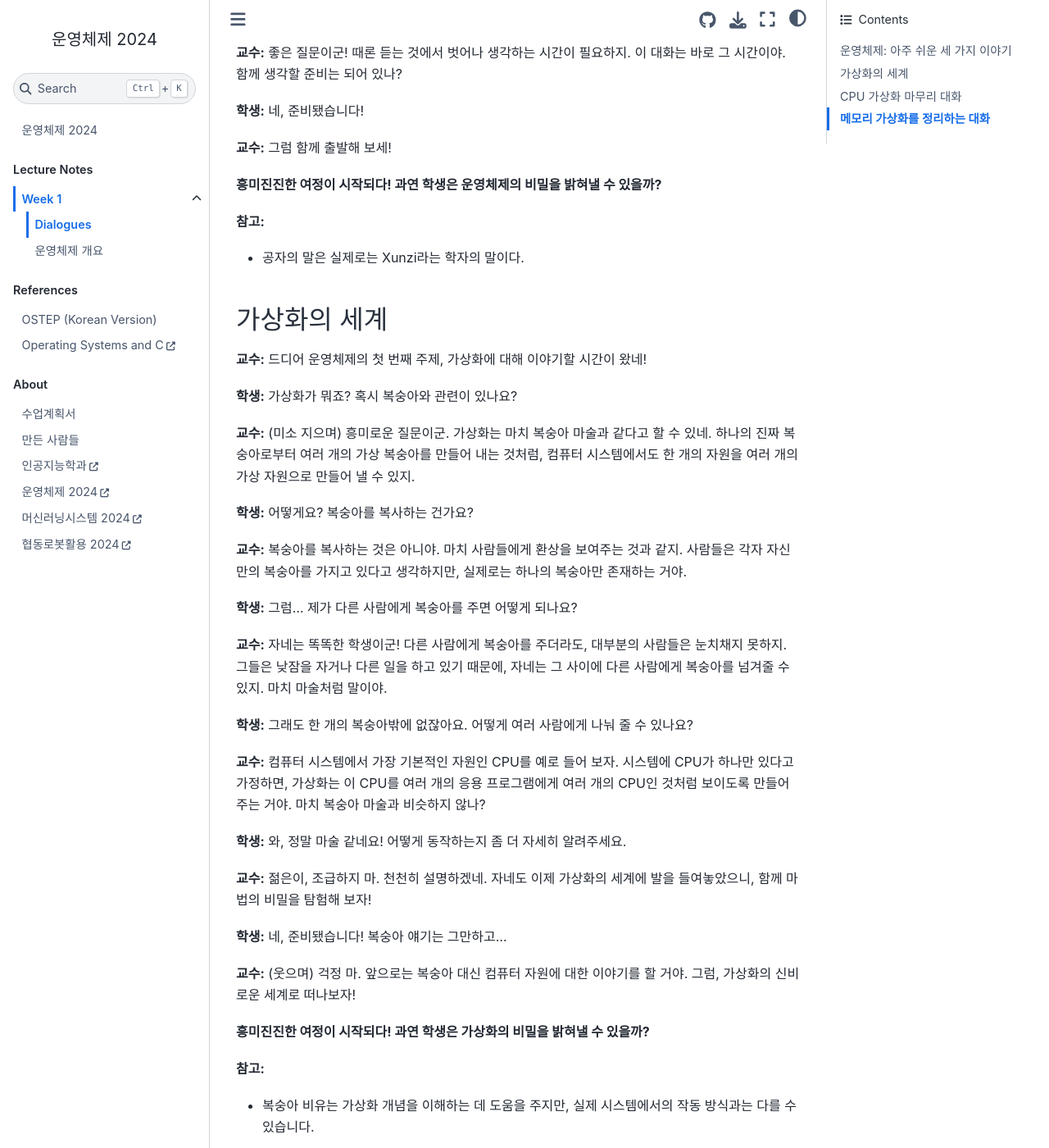
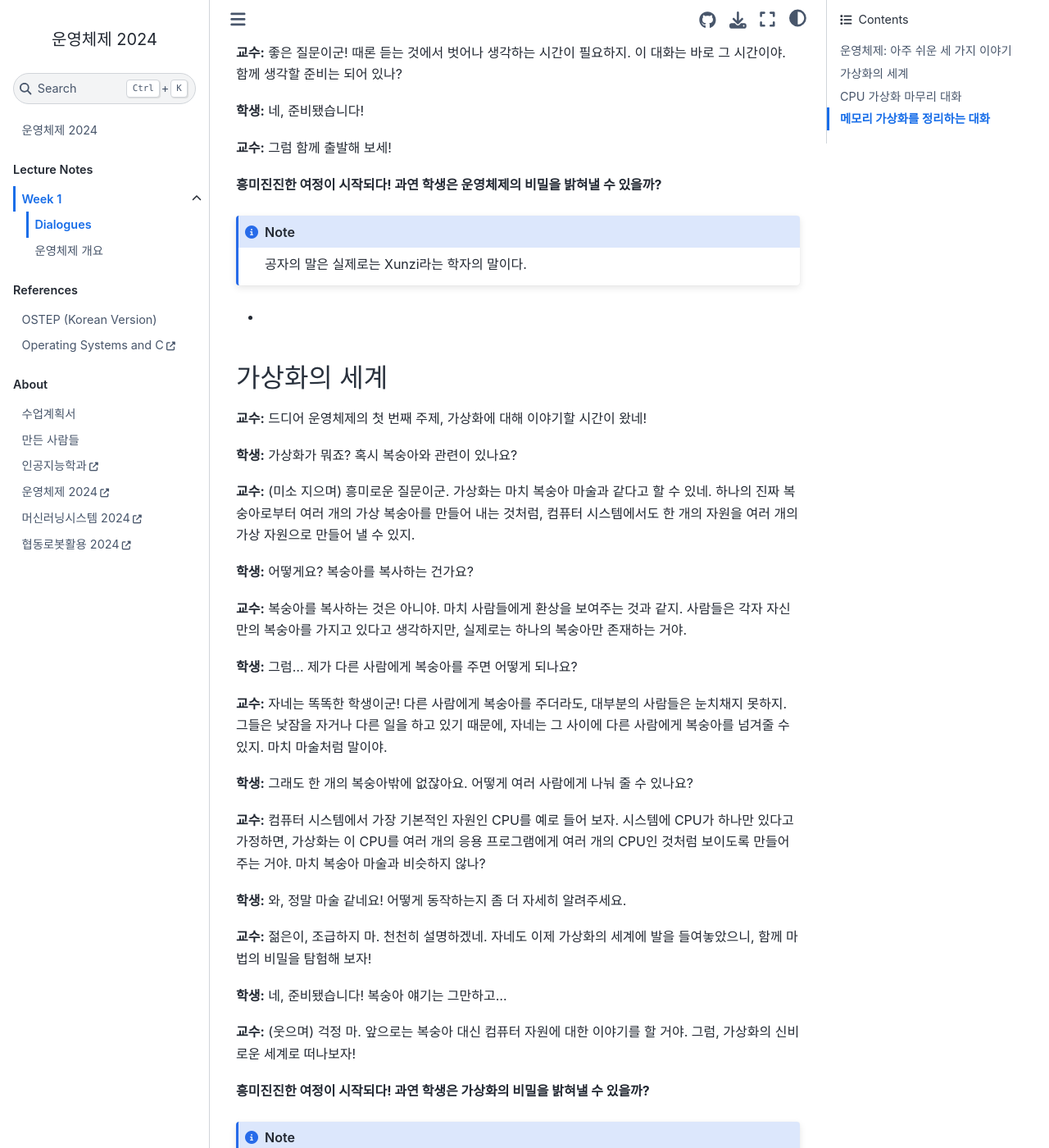
Before and after one commit to entelecheia/os-2024, a Jupyter Book: the page built from book/week01/dialogues.md, in a window 1280 px wide and 1400 px high, scrolled down 1109 px. Shown: the whole window at 82% size. Built offline with Jupyter Book 1.0.4 settings and Sphinx 7.4.7 and the Sphinx Book theme 1.1.4, drawn with Linux system fonts in a browser that asks for light colours; a script that is not in the unit is left out.

Commit message:
refactor(book): change reference format in dialogues

````diff
--- a/book/week01/dialogues.md
+++ b/book/week01/dialogues.md
@@ -44,9 +44,11 @@
 
 **흥미진진한 여정이 시작되다! 과연 학생은 운영체제의 비밀을 밝혀낼 수 있을까?**
 
-**참고:**
+```{note}
+공자의 말은 실제로는 Xunzi라는 학자의 말이다.
+```
 
-- 공자의 말은 실제로는 Xunzi라는 학자의 말이다.
+-
 
 ## 가상화의 세계
 
@@ -78,9 +80,9 @@
 
 **흥미진진한 여정이 시작되다! 과연 학생은 가상화의 비밀을 밝혀낼 수 있을까?**
 
-**참고:**
-
-- 복숭아 비유는 가상화 개념을 이해하는 데 도움을 주지만, 실제 시스템에서의 작동 방식과는 다를 수 있습니다.
+```{note}
+복숭아 비유는 가상화 개념을 이해하는 데 도움을 주지만, 실제 시스템에서의 작동 방식과는 다를 수 있습니다.
+```
 
 ## CPU 가상화 마무리 대화
 
@@ -162,9 +164,9 @@
 
 **흥미진진한 대화 속에서 학생은 메모리 가상화에 대한 깊은 이해를 얻게 된다. 그는 과연 메모리 가상화의 비밀을 완전히 밝혀낼 수 있을까?**
 
-**참고:**
-
-- 메모리 가상화 개념을 이해하기 위해서는 컴퓨터 아키텍처와 운영체제에 대한 기본적인 지식이 필요합니다.
+```{note}
+메모리 가상화 개념을 이해하기 위해서는 컴퓨터 아키텍처와 운영체제에 대한 기본적인 지식이 필요합니다.
+```
 
 ## 메모리 가상화를 정리하는 대화
 
````
